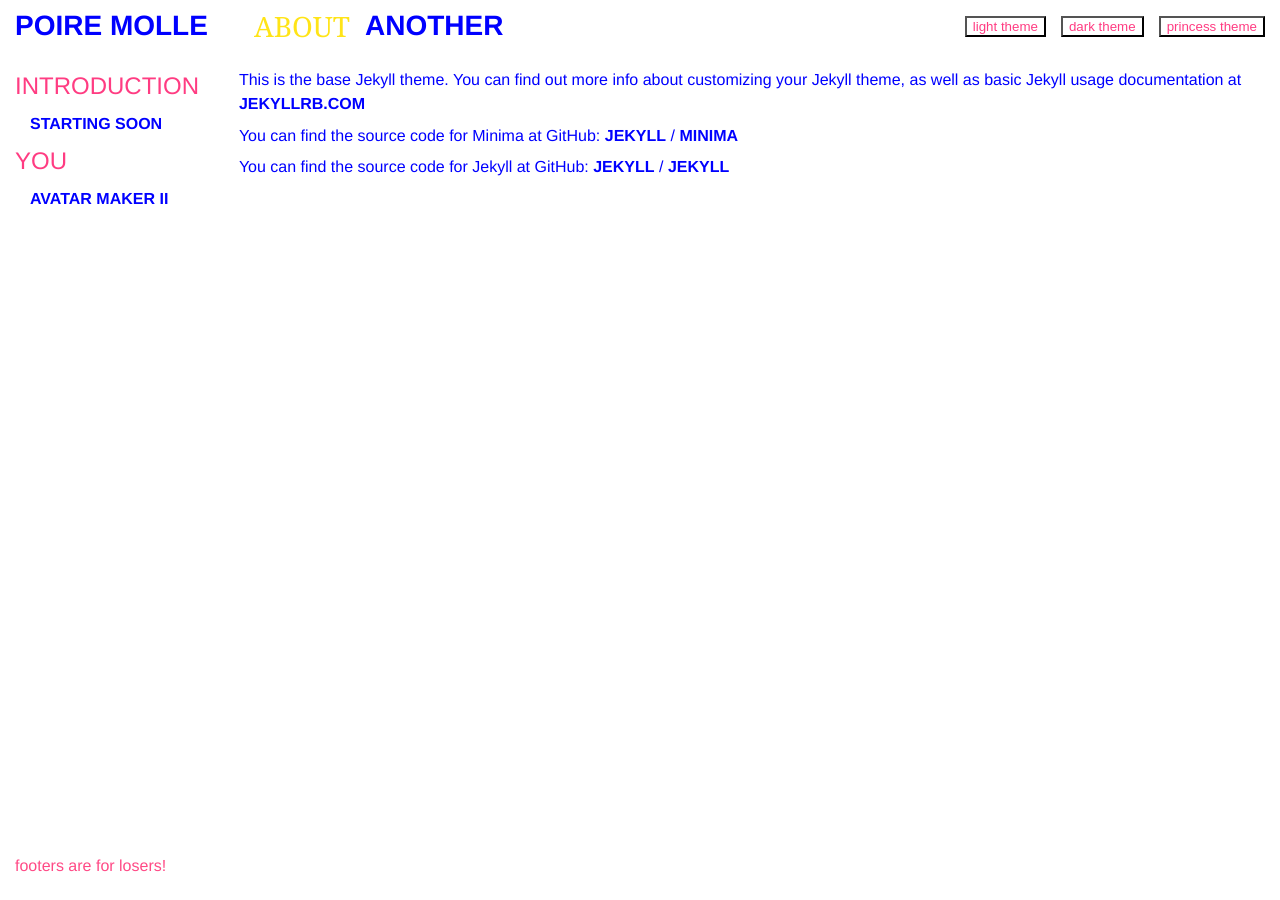
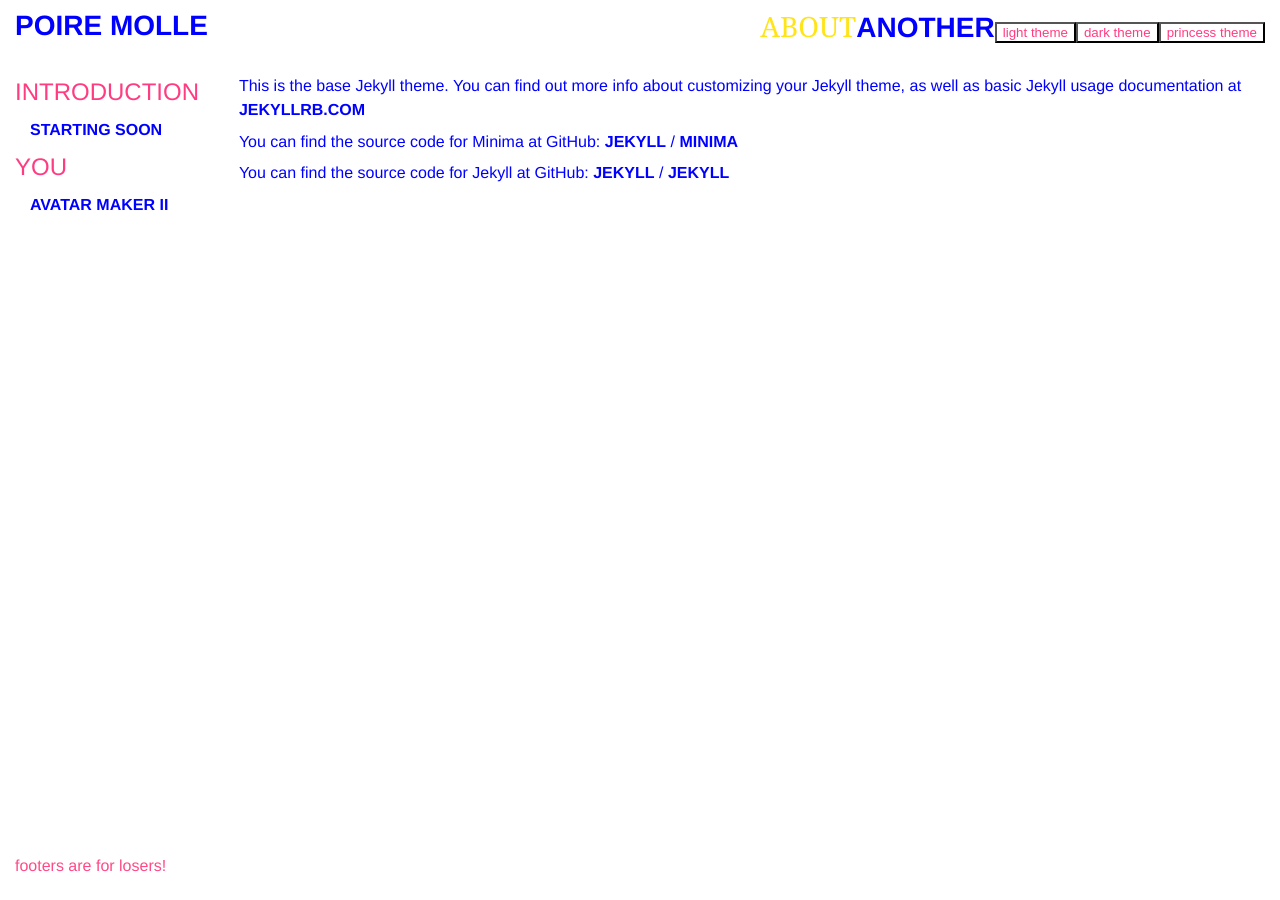
Before and after one commit to poiremolle/blog, a Jekyll site: the page built from about.md, in a window 1280 px wide. Built offline with Jekyll 4.4.1, drawn with Linux system fonts in a browser that asks for light colours.

Commit message:
change id of top-nav-links to theme-buttons for clarity and re-grouping page links and buttons in same div

```diff
--- a/_includes/top-nav.html
+++ b/_includes/top-nav.html
@@ -1,4 +1,3 @@
-<div class="horizontal-list">
 {%- if page_paths -%}
   <input type="checkbox" id="nav-trigger" class="nav-trigger" />
   <label for="nav-trigger">
@@ -8,6 +7,8 @@
       </svg>
     </span>
   </label>
+
+  <div class="top-nav-links" id="theme-buttons">
     {%- for path in page_paths -%}
       {%- assign my_page = site.pages | where: "path", path | first -%}
       {%- if my_page.title -%}
@@ -15,9 +16,7 @@
 
       {%- endif -%}
     {%- endfor -%}
-</div>
-
-<div class="horizontal-list" id="theme-buttons"></div>
+  </div>
 {%- endif -%}
 
 <script src="{{ "/assets/themes/theme-toggle.js" | relative_url }}"></script>
```
